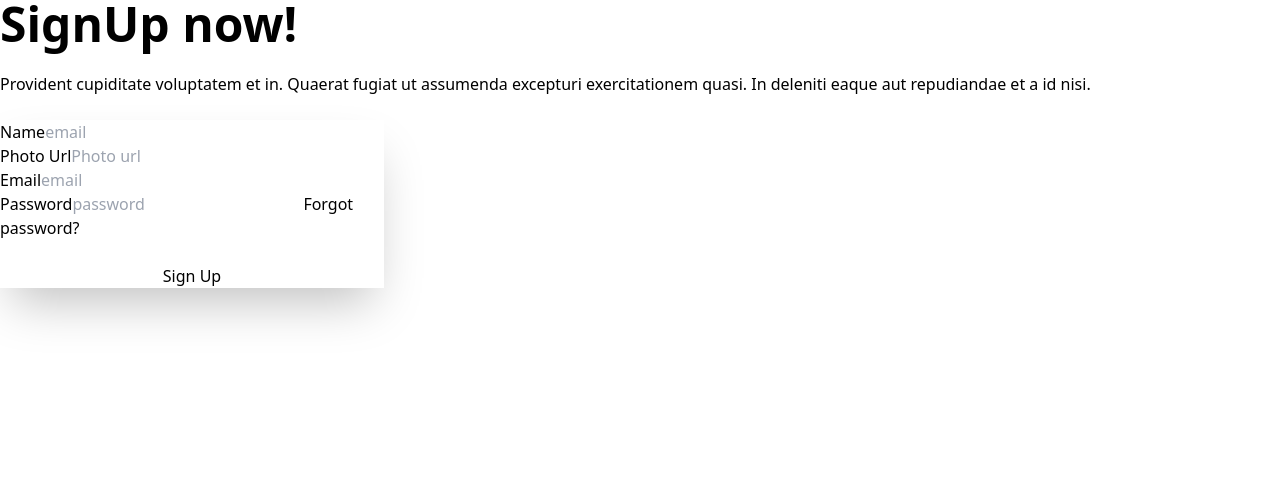
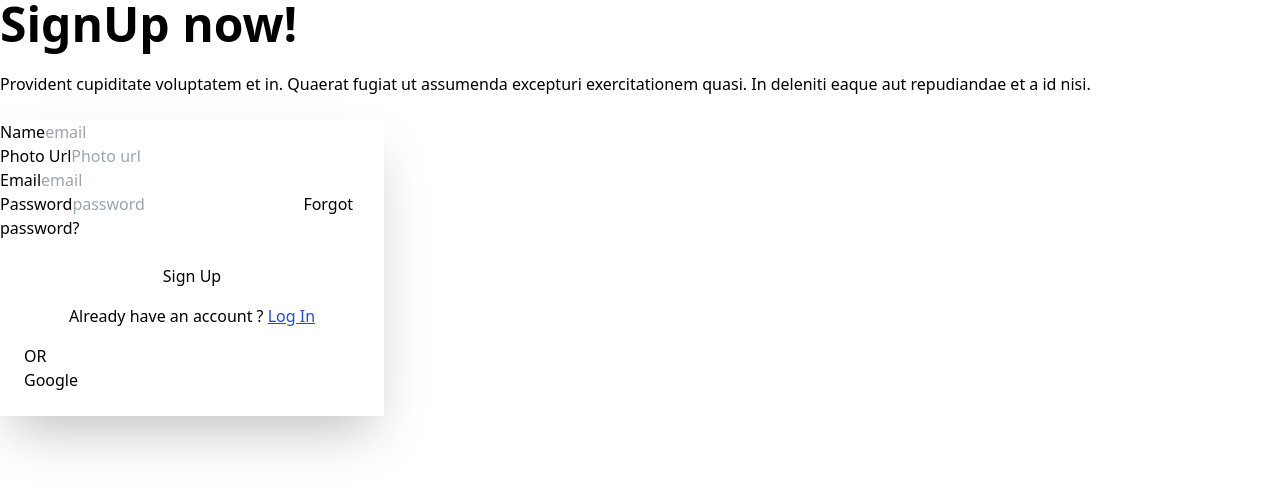
Before and after one commit to ashik-amante/bistro-client, a React (Vite) app: page /signup in a window 1280 px wide. Shown: the top 490 px of the page. Built offline with nearby package versions, Linux system fonts and the light colour scheme; no server answers.

Commit message:
added social login

```diff
--- /dev/null
+++ b/src/Components/SocialLogin/SocialLogin.jsx
@@ -0,0 +1,25 @@
+import useAuth from "../../hooks/useAuth";
+
+
+const SocialLogin = () => {
+    const {googleSignIn} = useAuth()
+
+    const handleGoogleSignIn = ()=>{
+        googleSignIn()
+        .then(result=>{
+            console.log(result.user);
+        })
+    }
+    return (
+        <div>
+             <div className="divider">OR</div>
+            <div>
+                <button onClick={handleGoogleSignIn} className="btn">
+                    Google
+                </button>
+            </div>
+        </div>
+    );
+};
+
+export default SocialLogin;
--- a/src/Pages/Login/Login.jsx
+++ b/src/Pages/Login/Login.jsx
@@ -3,6 +3,7 @@ import { loadCaptchaEnginge, LoadCanvasTemplate, LoadCanvasTemplateNoReload, val
 import { AuthContext } from '../../Providers/AuthProvider';
 import { Link, useLocation, useNavigate } from 'react-router-dom';
 import { Helmet } from 'react-helmet-async';
+import SocialLogin from '../../Components/SocialLogin/SocialLogin';
 
 
 const Login = () => {
@@ -95,6 +96,10 @@ const Login = () => {
                             </div>
                         </form>
                         <p className='text-center mb-4'>New here?  <Link className='underline text-blue-700' to='/signup'>Create a new account</Link> </p>
+
+                         <div className='px-6 pb-6 '>
+                            <SocialLogin></SocialLogin>
+                        </div>
                     </div>
                 </div>
             </div>
--- a/src/Pages/Signup/SignUp.jsx
+++ b/src/Pages/Signup/SignUp.jsx
@@ -2,9 +2,10 @@ import React, { useContext } from 'react';
 import { Helmet } from 'react-helmet-async';
 import { useForm, } from "react-hook-form"
 import { AuthContext } from '../../Providers/AuthProvider';
-import { useNavigate } from 'react-router-dom';
+import { Link, useNavigate } from 'react-router-dom';
 import useAxiosPublic from '../../hooks/useAxiosPublic';
 import Swal from 'sweetalert2';
+import SocialLogin from '../../Components/SocialLogin/SocialLogin';
 
 
 const SignUp = () => {
@@ -125,8 +126,13 @@ const SignUp = () => {
 
                                 <input className="btn btn-primary w-full" type="submit" value="Sign Up" />
                             </div>
+                            <p className='text-center mb-4 mt-4'>Already have an account ?  <Link className='underline text-blue-700' to='/login'>Log In </Link> </p>
+                        </div>
+                        <div className='px-6 pb-6 '>
+                            <SocialLogin></SocialLogin>
                         </div>
                     </form>
+
                 </div>
             </div>
         </>
--- a/src/Providers/AuthProvider.jsx
+++ b/src/Providers/AuthProvider.jsx
@@ -1,19 +1,27 @@
 import React, { createContext, useEffect, useState } from 'react';
-import {createUserWithEmailAndPassword, getAuth, onAuthStateChanged, signInWithEmailAndPassword, signOut, updateProfile} from 'firebase/auth'
+import {createUserWithEmailAndPassword, getAuth, GoogleAuthProvider, onAuthStateChanged, signInWithEmailAndPassword, signInWithPopup, signOut, updateProfile} from 'firebase/auth'
 import { app } from '../firebase/firebase.config';
 
 export const AuthContext = createContext(null)
+
 
 const AuthProvider = ({children}) => {
     const auth = getAuth(app)
     const [user,setUser] = useState(null)
     const [loading,setLoading] = useState(true)
+    const googleProvider = new GoogleAuthProvider()
 
     // create user
     const createUser = (email,password)=>{
         setLoading(true)
         return createUserWithEmailAndPassword(auth,email,password)
 
+    }
+    // google sign in
+
+    const googleSignIn = ()=>{
+        setLoading(true)
+        return signInWithPopup(auth,googleProvider)
     }
     // sign in
     const signIn = (email,password)=>{
@@ -50,7 +58,8 @@ const AuthProvider = ({children}) => {
         createUser,
         signIn,
         logOut,
-        updateUserProfile
+        updateUserProfile,
+        googleSignIn
     }
     return (
         <AuthContext.Provider value={authInfo}>
```
